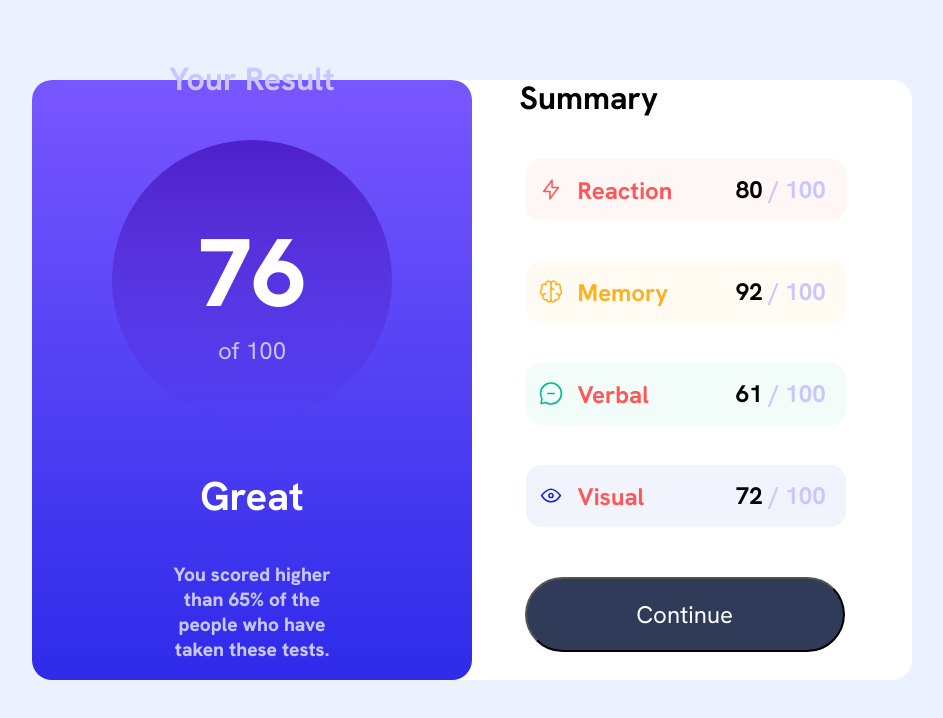
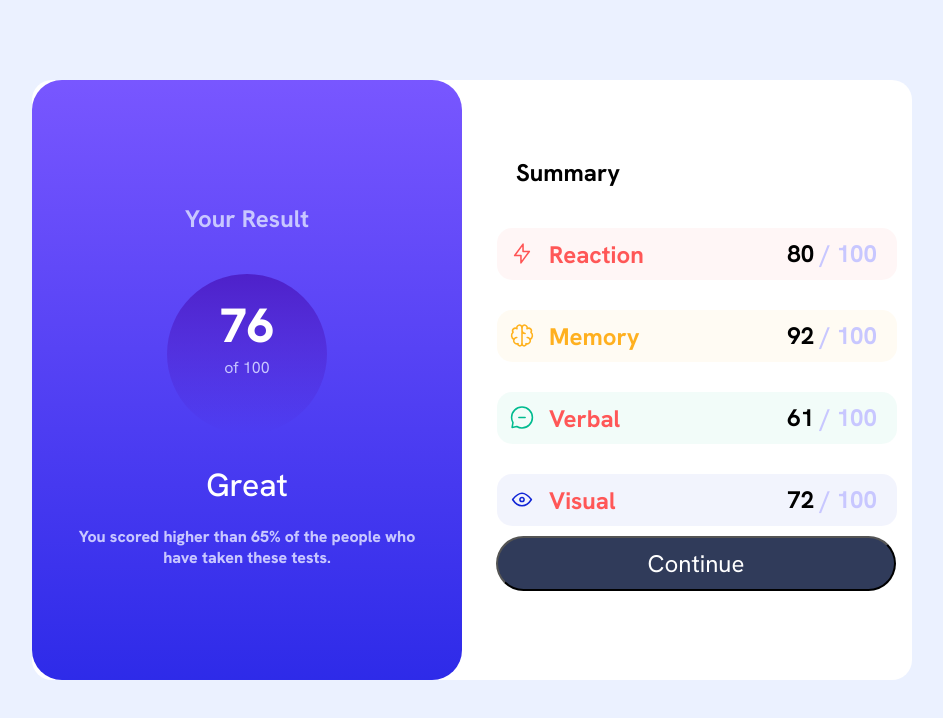
Before and after one commit to luarxx/Projeto-Summary-component, a plain HTML site: page index.html in a window 1280 px wide. Shown: the whole page, without its empty margins (168-1111 px from the left). Drawn offline with Linux system fonts and the light colour scheme; files whose address does not match are found by name.

Commit message:
Add screen 1368

```diff
--- a/css/style.css
+++ b/css/style.css
@@ -339,3 +339,98 @@ input {
     width: 30vh;
   }
 }
+
+@media screen and (max-width: 1368px) {
+  .main {
+    margin: auto;
+    width: 200vh;
+    max-height: 100vh;
+    display: flex;
+    align-items: center;
+    background-color: var(--White);
+  }
+
+  .card-left {
+    width: 100%;
+    border-radius: 30px;
+    background-color: var(--White);
+  }
+
+  .card {
+    width: 100%;
+    gap: 0;
+  }
+
+  .title-result {
+    position: relative;
+    top: 0px;
+    padding: 10px 0px 40px 0px;
+    font-size: 1.5rem;
+    font-weight: 700;
+    color: var(--Light-lavender);
+  }
+
+  .span {
+    position: relative;
+    text-align: center;
+    top: 0px;
+    width: 20vh;
+    height: 20vh;
+  }
+
+  h1 {
+    color: var(--White);
+    padding-top: 20px;
+    font-size: 3rem;
+    font-weight: 800;
+    text-align: center;
+  }
+
+  .of-100 {
+    color: var(--Light-lavender);
+    font-size: 1rem;
+    font-weight: 400;
+  }
+
+  .great {
+    position: relative;
+    top: 10px;
+    color: var(--White);
+    font-size: 2rem;
+    font-weight: 500;
+
+  }
+
+  .paragraphy {
+    position: relative;
+    top: 0px;
+    color: var(--Light-lavender);
+    font-size: 1rem;
+    font-weight: 800;
+    padding: 10px 30px 0px 30px;
+    text-align: center;
+  }
+
+  .summary {
+    font-size: 1.5rem;
+    font-weight: 700;
+    position: relative;
+    display: flex;
+    margin-right: 60%;
+    margin-bottom: 0px;
+    top: 20px;
+  }
+
+  #cards {
+    width: 50vh;
+    position: relative;
+    top: 30px;
+    padding : 10px 0px 10px 0px;
+  }
+
+  input {
+    position: ;
+    padding: 10px 10px;
+    width: 50vh;
+  }
+}
```
